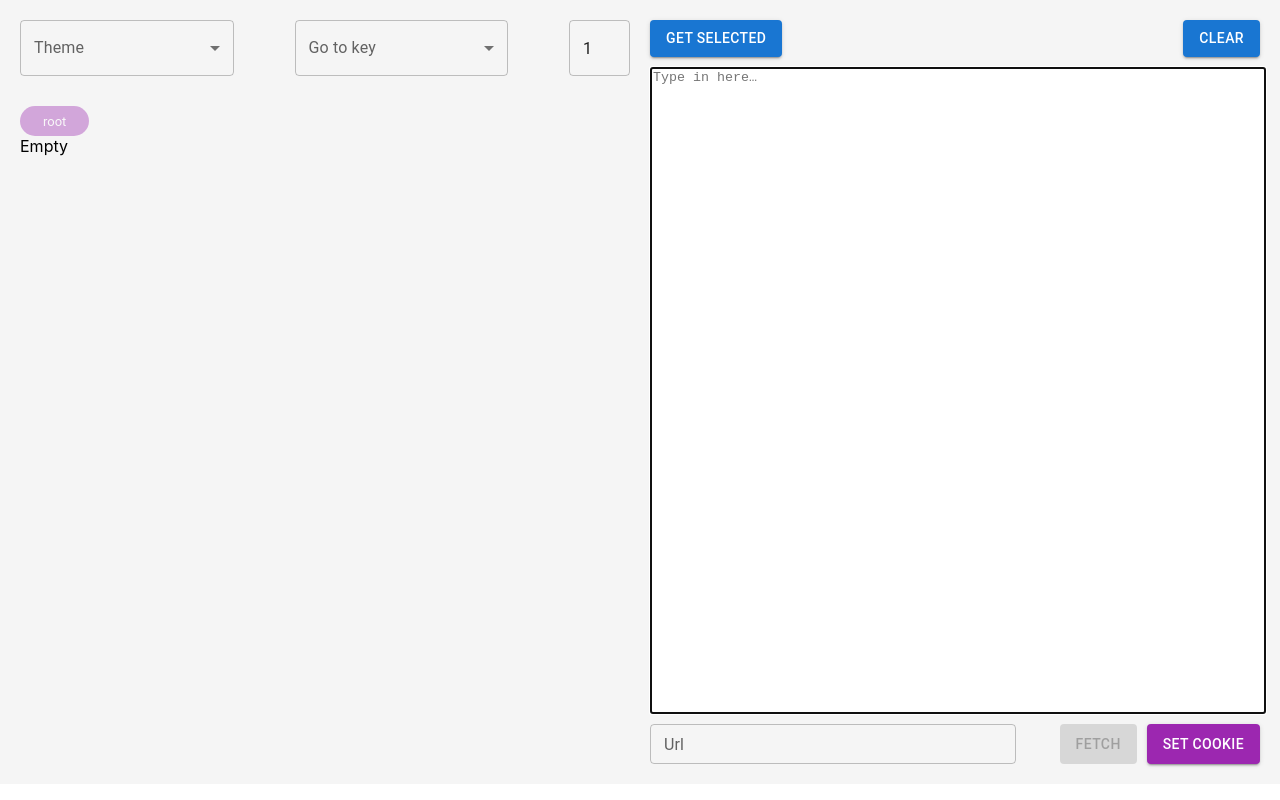
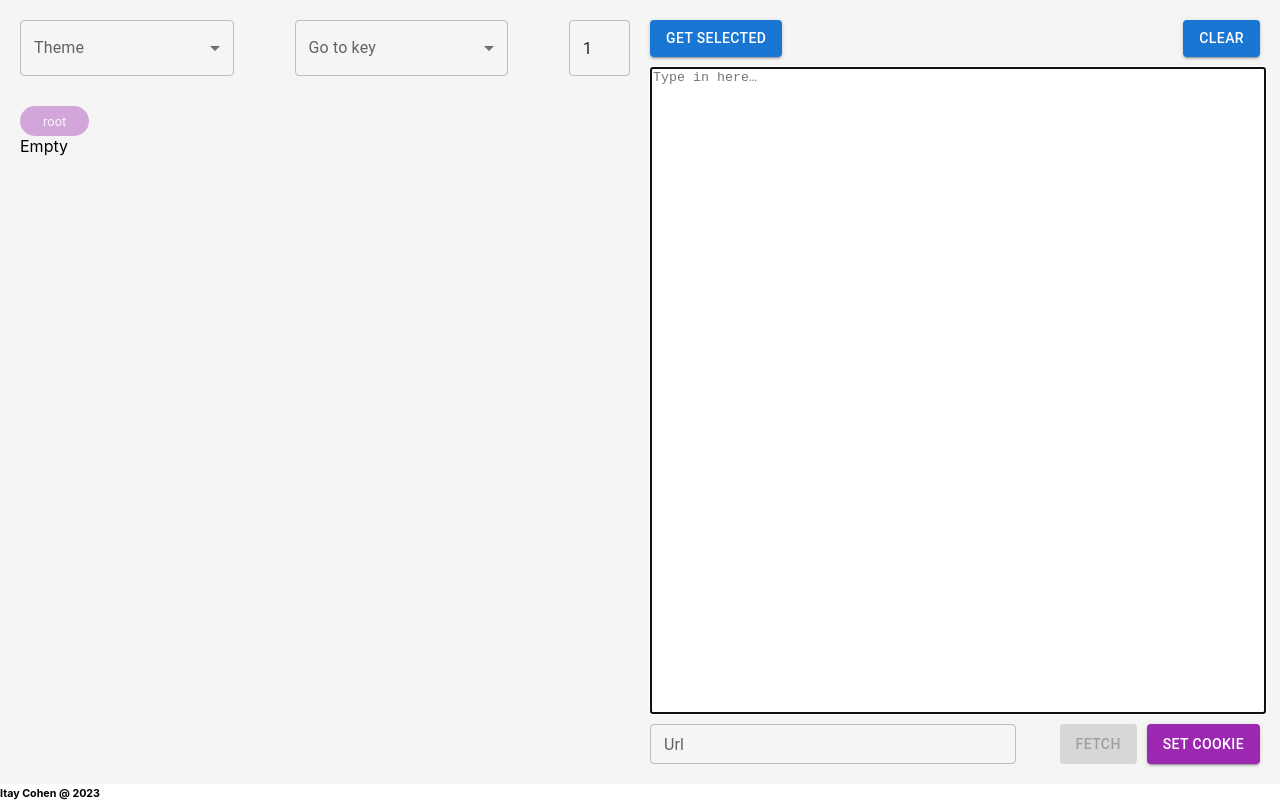
Before and after one commit to itaycs2407/i_json_viewer, a React (Create React App) app: page / in a window 1280 px wide. Built offline with nearby package versions, Linux system fonts and the light colour scheme.

Commit message:
minor fixes + credit

```diff
--- a/src/components/JsonSection.tsx
+++ b/src/components/JsonSection.tsx
@@ -106,8 +106,10 @@ const JsonSection: React.FC<JsonSectionProps> = ({ object, gotoPath }) => {
             label="Theme"
             onChange={handleThemeChange}
           >
-            {THEME.map((name) => (
-              <MenuItem value={name}>{name}</MenuItem>
+            {THEME.map((name, index) => (
+              <MenuItem key={index} value={name}>
+                {name}
+              </MenuItem>
             ))}
           </Select>
         </StyledFormControl>
@@ -122,8 +124,10 @@ const JsonSection: React.FC<JsonSectionProps> = ({ object, gotoPath }) => {
             onChange={(event) => handleKeyChange(event)}
           >
             <MenuItem value="root">Back to root</MenuItem>
-            {keys.map((key) => (
-              <MenuItem value={key}>{key}</MenuItem>
+            {keys.map((key, index) => (
+              <MenuItem key={index} value={key}>
+                {key}
+              </MenuItem>
             ))}
           </Select>
         </StyledFormControl>
--- a/src/components/TextSection.tsx
+++ b/src/components/TextSection.tsx
@@ -28,11 +28,11 @@ const TextSection: React.FC<TextSectionProps> = ({
 
   const handleTextSelection = () => {
     const selection = textareaRef.current?.value.substring(
-      textareaRef.current.selectionStart,
-      textareaRef.current.selectionEnd
+      textareaRef.current?.selectionStart,
+      textareaRef.current?.selectionEnd
     );
 
-    if (selection == null) {
+    if (selection == null || selection.length === 0) {
       return;
     }
 
@@ -95,7 +95,7 @@ const TextSection: React.FC<TextSectionProps> = ({
           >
             Fetch
           </Button>
-          <Button variant="contained" onClick={handleFetch} color="secondary">
+          <Button variant="contained" color="secondary">
             Set cookie
           </Button>
         </ButtonContainer>
--- a/src/components/WhereAmI.tsx
+++ b/src/components/WhereAmI.tsx
@@ -37,7 +37,7 @@ const WhereAmI: React.FC<WhereAmIProps> = ({
     <Container>
       {path.map((item, index) => {
         return (
-          <>
+          <React.Fragment key={index}>
             {index !== 0 && <TrendingFlat />}
             <StyledChip
               key={index}
@@ -47,7 +47,7 @@ const WhereAmI: React.FC<WhereAmIProps> = ({
               onClick={handleChipClick(index)}
               disabled={!isValidJson}
             />
-          </>
+          </React.Fragment>
         );
       })}
     </Container>
--- a/src/pages/Home.tsx
+++ b/src/pages/Home.tsx
@@ -44,10 +44,13 @@ const Home = () => {
   }
 
   return (
-    <Container>
-      <JsonSection object={isJson ? JSON.parse(text) : ""} gotoPath={path} />
-      <TextSection setText={setText} text={text} setPath={setPath} />
-    </Container>
+    <>
+      <Container>
+        <JsonSection object={isJson ? JSON.parse(text) : ""} gotoPath={path} />
+        <TextSection setText={setText} text={text} setPath={setPath} />
+      </Container>
+      <Credit>Itay Cohen @ 2023</Credit>
+    </>
   );
 };
 
@@ -61,4 +64,12 @@ const Container = styled.div`
   align-items: center;
 `;
 
+const Credit = styled.h6`
+  position: absolute;
+  bottom: 0;
+  left: 0;
+  margin: 0;
+  padding: 0;
+`;
+
 export default Home;
```
Also changed, not shown: 7 other files (tests, documents, lock files or other folders).
